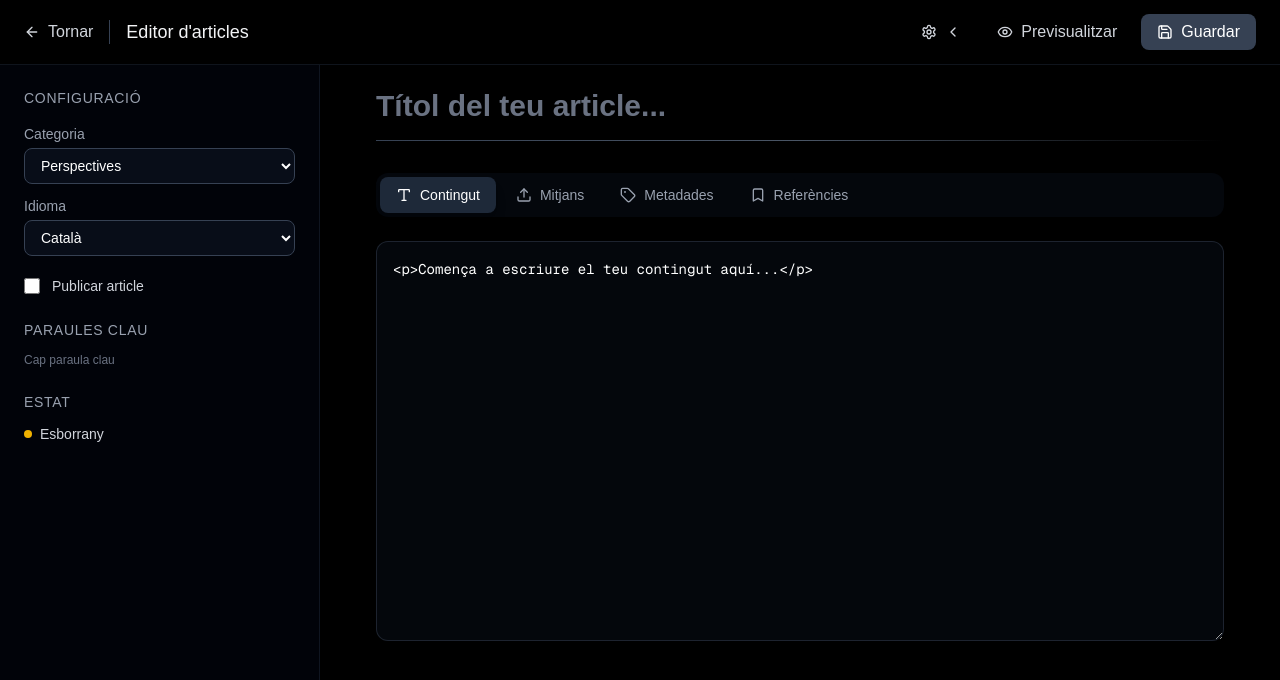
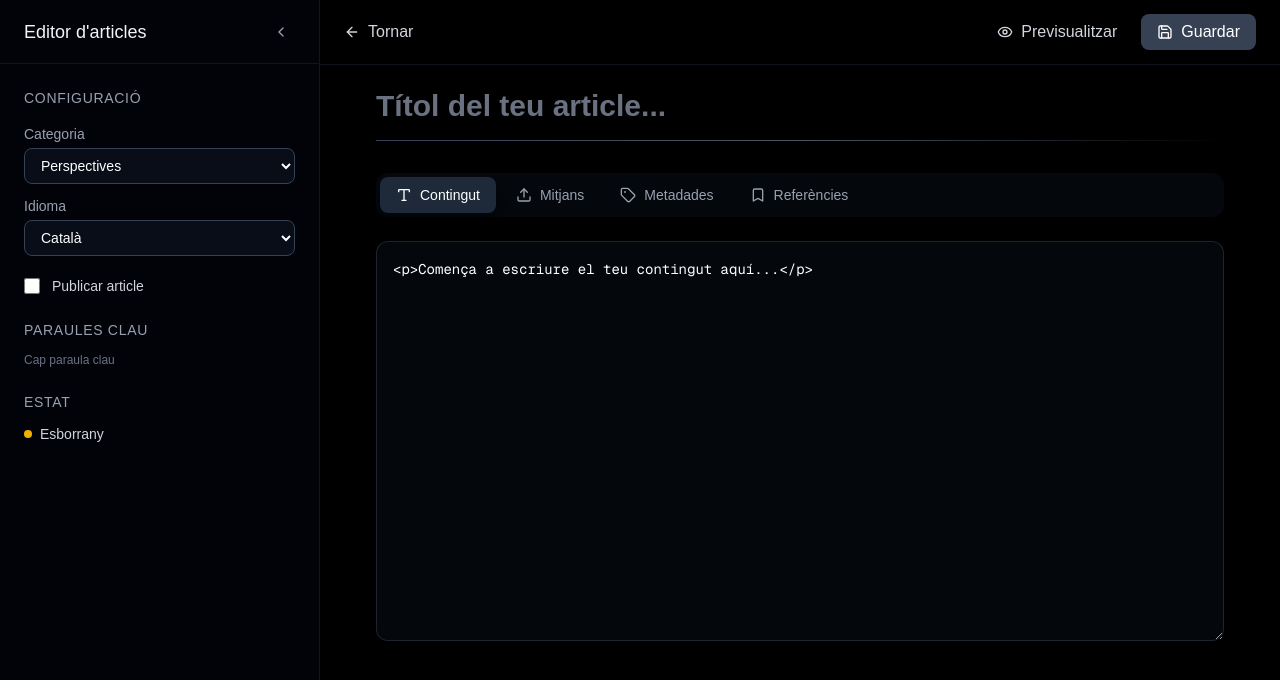
Before and after one commit to boversauros/admintonibover, a Next.js app: page /posts/new in a window 1280 px wide. Shown: the top 680 px of the page. Built offline with nearby package versions, Linux system fonts and the light colour scheme.

Commit message:
refactor: improve post editor layout with repositioned sidebar toggle and header elements

```diff
--- a/app/posts/_components/PostForm/PostFormHeader.tsx
+++ b/app/posts/_components/PostForm/PostFormHeader.tsx
@@ -28,9 +28,23 @@ export const PostFormHeader: React.FC<PostFormHeaderProps> = ({
   const router = useRouter();
 
   return (
-    <header className="fixed top-0 left-0 right-0 bg-black/95 backdrop-blur-sm border-b border-gray-800/50 z-50">
-      <div className="max-w-7xl mx-auto flex justify-between items-center h-16 px-6">
+    <header
+      className={`fixed top-0 right-0 bg-black/95 backdrop-blur-sm border-b border-gray-800/50 z-50 transition-all duration-300 ease-in-out ${
+        sidebarVisible ? "left-80" : "left-0"
+      }`}
+    >
+      <div className="flex justify-between items-center h-16 px-6">
         <div className="flex items-center gap-4">
+          {!sidebarVisible && (
+            <button
+              type="button"
+              onClick={onToggleSidebar}
+              className="flex items-center gap-2 px-3 py-1.5 text-gray-300 hover:text-white hover:bg-gray-800/50 rounded-lg transition-all"
+              title="Mostrar sidebar"
+            >
+              <Settings className="w-4 h-4" />
+            </button>
+          )}
           <button
             type="button"
             className="flex items-center gap-2 text-gray-300 hover:text-white transition-colors"
@@ -39,28 +53,9 @@ export const PostFormHeader: React.FC<PostFormHeaderProps> = ({
             <ArrowLeft className="w-4 h-4" />
             <span>Tornar</span>
           </button>
-          <div className="w-px h-6 bg-gray-700"></div>
-          <h1 className="text-lg font-medium text-gray-100">
-            Editor d'articles
-          </h1>
         </div>
 
         <div className="flex items-center gap-3">
-          <button
-            type="button"
-            onClick={onToggleSidebar}
-            className="flex items-center gap-2 px-3 py-1.5 text-gray-300 hover:text-white hover:bg-gray-800/50 rounded-lg transition-all"
-            title={
-              sidebarVisible ? "Amagar configuració" : "Mostrar configuració"
-            }
-          >
-            <Settings className="w-4 h-4" />
-            {sidebarVisible ? (
-              <ChevronLeft className="w-4 h-4" />
-            ) : (
-              <ChevronRight className="w-4 h-4" />
-            )}
-          </button>
           <button className="flex items-center gap-2 px-3 py-1.5 text-gray-300 hover:text-white hover:bg-gray-800/50 rounded-lg transition-all">
             <Eye className="w-4 h-4" />
             <span>Previsualitzar</span>
--- a/app/posts/_components/PostForm/PostFormSidebar.tsx
+++ b/app/posts/_components/PostForm/PostFormSidebar.tsx
@@ -1,6 +1,6 @@
 "use client";
 import React from "react";
-import { X } from "lucide-react";
+import { X, ChevronLeft } from "lucide-react";
 import { Post, Category } from "@/app/_lib/types";
 import { LANGUAGES } from "@/app/_lib/mock-data";
 
@@ -10,6 +10,7 @@ interface PostFormSidebarProps {
   categories: Category[];
   onUpdateField: <K extends keyof Post>(field: K, value: Post[K]) => void;
   onRemoveKeyword: (keyword: string) => void;
+  onToggleSidebar: () => void;
 }
 
 export const PostFormSidebar: React.FC<PostFormSidebarProps> = ({
@@ -18,13 +19,27 @@ export const PostFormSidebar: React.FC<PostFormSidebarProps> = ({
   categories,
   onUpdateField,
   onRemoveKeyword,
+  onToggleSidebar,
 }) => {
   return (
     <aside
-      className={`w-80 bg-gray-950/50 border-r border-gray-800/50 fixed left-0 top-16 bottom-0 overflow-y-auto transition-transform duration-300 ease-in-out z-40 ${
+      className={`w-80 bg-gray-950/50 border-r border-gray-800/50 fixed left-0 top-0 bottom-0 overflow-y-auto transition-transform duration-300 ease-in-out z-40 ${
         visible ? "translate-x-0" : "-translate-x-full"
       }`}
     >
+      {/* Sidebar Header */}
+      <div className="h-16 flex items-center justify-between px-6 border-b border-gray-800/50">
+        <h1 className="text-lg font-medium text-gray-100">Editor d'articles</h1>
+        <button
+          type="button"
+          onClick={onToggleSidebar}
+          className="p-1.5 text-gray-400 hover:text-white hover:bg-gray-800/50 rounded-lg transition-all"
+          title="Amagar sidebar"
+        >
+          <ChevronLeft className="w-4 h-4" />
+        </button>
+      </div>
+
       <div className="p-6 space-y-6">
         {/* Quick Settings */}
         <div className="space-y-4">
--- a/app/posts/_components/PostForm/index.tsx
+++ b/app/posts/_components/PostForm/index.tsx
@@ -102,21 +102,22 @@ export const PostForm: React.FC<PostFormProps> = ({
         onToggleSidebar={() => setSidebarVisible(!sidebarVisible)}
         onSave={handleSubmit}
         saving={saving}
-        isLoading={isLoading}
+        isLoading={false}
       />
 
-      <div className="pt-16 flex">
+      <div className="flex">
         <PostFormSidebar
           visible={sidebarVisible}
           post={post}
           categories={categories}
           onUpdateField={updateField}
           onRemoveKeyword={removeKeyword}
+          onToggleSidebar={() => setSidebarVisible(!sidebarVisible)}
         />
 
         {/* Main Content */}
         <main
-          className={`flex-1 transition-all duration-300 ease-in-out ${
+          className={`flex-1 transition-all duration-300 ease-in-out pt-16 ${
             sidebarVisible ? "ml-80" : "ml-0"
           }`}
         >
```
